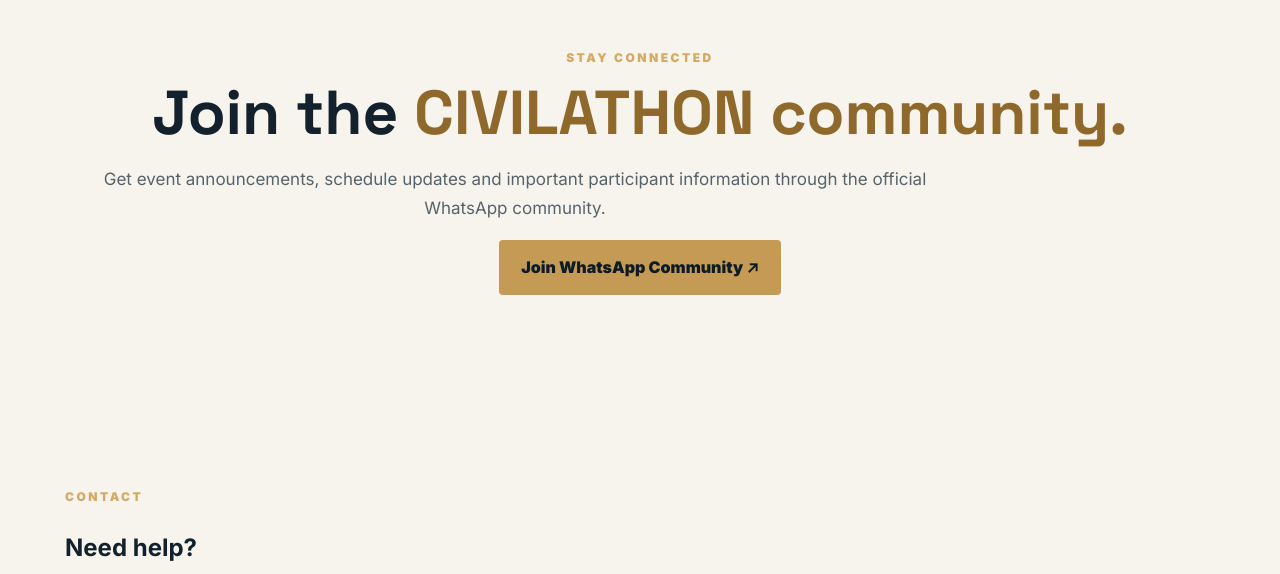
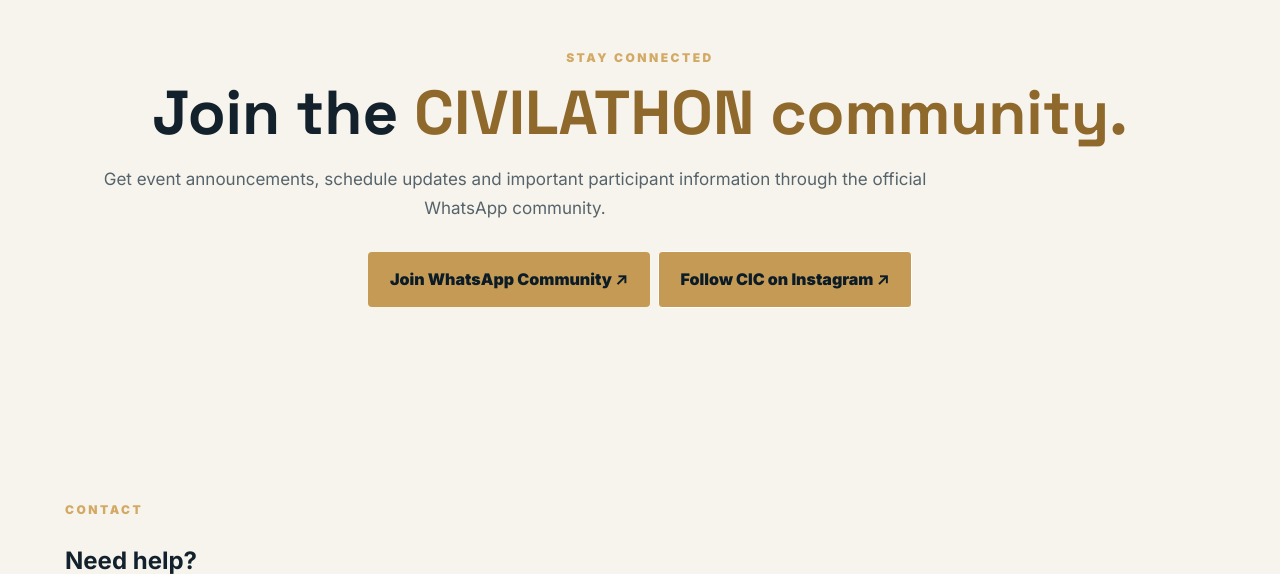
Before and after one commit to atharvdubey2609-debug/CIVILATHON2026, a Flask app: page / in a window 1280 px wide. Shown: the part 3706-4280 px from the top of the page. Run offline with Flask 3, Linux system fonts and the light colour scheme.

Commit message:
Add CIC Instagram link to homepage

```diff
--- a/templates/index.html
+++ b/templates/index.html
@@ -27,7 +27,7 @@
   <p class="eyebrow">STAY CONNECTED</p>
   <h2 class="title">Join the <span>CIVILATHON community.</span></h2>
   <p class="intro">Get event announcements, schedule updates and important participant information through the official WhatsApp community.</p>
-  <a class="btn" href="https://chat.whatsapp.com/LeAYiAMDG8SARluqXZsMk0" target="_blank" rel="noopener noreferrer">Join WhatsApp Community ↗</a>
+  <div class="hero-actions" style="justify-content:center;"><a class="btn" href="https://chat.whatsapp.com/LeAYiAMDG8SARluqXZsMk0" target="_blank" rel="noopener noreferrer">Join WhatsApp Community ↗</a><a class="btn ghost" href="https://www.instagram.com/cic_lnct?exln=MWdmY2h5N21rYThkaQ==" target="_blank" rel="noopener noreferrer">Follow CIC on Instagram ↗</a></div>
 </section>
 <section class="section wrap contact"><div><p class="eyebrow">CONTACT</p><h2>Need help?</h2><p>For registration, submission or event-related queries, contact the Civilathon coordinators.</p><p><b>Atharv Dubey</b> — 9713559328<br><b>Raj Agarwal</b> — 7999432787<br><b>Indrajeet Chourasiya</b> — 6268654218<br><b>Faculty Co-ordinator:</b> Dr. Anudeep Nema — 7984272591</p></div><a class="btn" href="/register">View Registration Process</a></section>
 <footer><strong>CIVILATHON</strong> · Civil Impact Club · Civil Engineering Department · LNCT Bhopal · Part of LN Universe 2026</footer><script src="{{url_for('static',filename='js/main.js')}}"></script></body></html>
```
